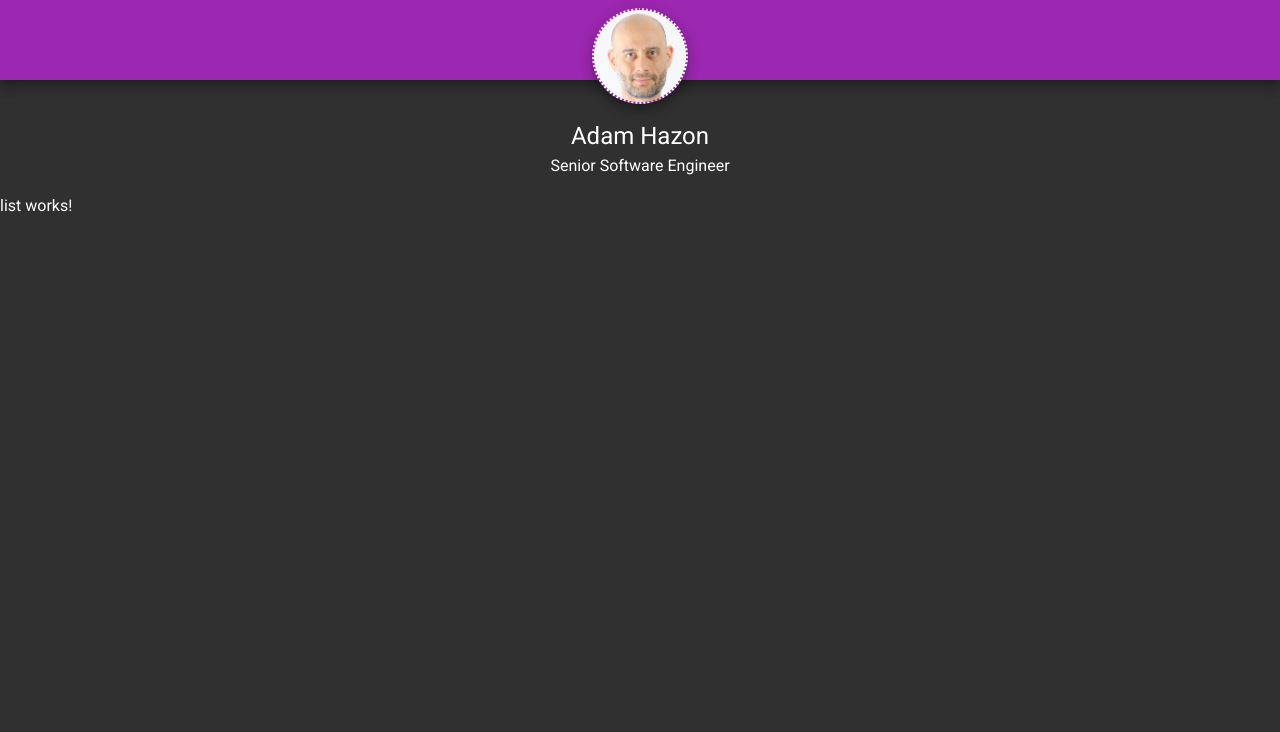
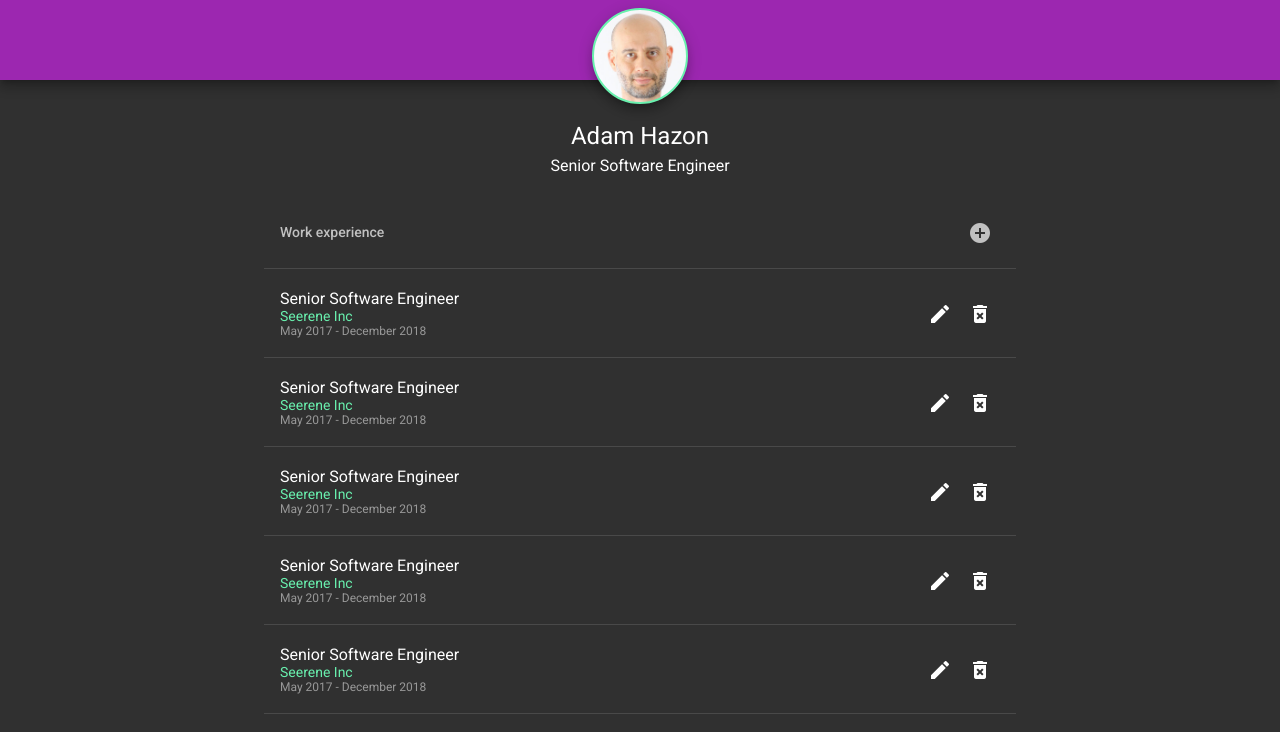
Before and after one commit to adamhazon/resume, an Angular app: page / in a window 1280 px wide. Shown: the top 732 px of the page. Built offline with nearby package versions, Linux system fonts and the light colour scheme.

Commit message:
Add roles list

```diff
--- a/package.json
+++ b/package.json
@@ -22,18 +22,19 @@
     "@angular/platform-browser-dynamic": "~7.1.0",
     "@angular/router": "~7.1.0",
     "core-js": "^2.5.4",
+    "moment": "^2.23.0",
     "rxjs": "~6.3.3",
     "tslib": "^1.9.0",
     "zone.js": "~0.8.26"
   },
   "devDependencies": {
-    "@angular-devkit/build-angular": "~0.11.0",
+    "@angular-devkit/build-angular": "^0.12.1",
     "@angular/cli": "~7.1.4",
     "@angular/compiler-cli": "~7.1.0",
     "@angular/language-service": "~7.1.0",
-    "@types/node": "~8.9.4",
     "@types/jasmine": "~2.8.8",
     "@types/jasminewd2": "~2.0.3",
+    "@types/node": "~8.9.4",
     "codelyzer": "~4.5.0",
     "jasmine-core": "~2.99.1",
     "jasmine-spec-reporter": "~4.2.1",
--- a/src/app/app.component.html
+++ b/src/app/app.component.html
@@ -1,9 +1,10 @@
-<header class="header">
-  <div class="header-background mat-elevation-z8">
-    <div class="profile-image mat-elevation-z8"></div>
-  </div>
-  <h1 class="mat-h1">Adam Hazon</h1>
-  <h2 class="mat-h3">Senior Software Engineer</h2>
+<header class="header mat-elevation-z8">
+  <div class="profile-image mat-elevation-z8"></div>
 </header>
 
-<router-outlet></router-outlet>
+<h1 class="mat-h1">Adam Hazon</h1>
+<h2 class="mat-h3">Senior Software Engineer</h2>
+
+<div class="content-wrapper">
+  <router-outlet></router-outlet>
+</div>
--- a/src/app/app.component.scss
+++ b/src/app/app.component.scss
@@ -1,17 +1,23 @@
-.header {
-  text-align: center;
-  position: relative;
-  z-index: 10;
+@import '../constants.scss';
 
-  h1 {
-    margin: 0;
-  }
+:host {
+  display: flex;
+  flex-direction: column;
+  align-items: center;
+  width: 100%;
+  padding-top: 120px;
+  overflow: hidden;
 
-  .header-background {
-    background-color: #9c27b0;
+  .header {
+    background-color: mat-color($primary);
+    width: 100%;
     height: 80px;
-    position: relative;
     margin-bottom: 40px;
+    text-align: center;
+    position: fixed;
+    top: 0;
+    left: 0;
+    z-index: 2;
 
     .profile-image {
       width: 96px;
@@ -24,8 +30,28 @@
       background-image: url('/assets/profile-image.jpg');
       background-size: contain;
       border-radius: 50%;
-      border: 2px dotted #9c27b0;
+      border: 2px solid mat-color($accent, A200);
       box-sizing: border-box;
     }
   }
+
+  h1 {
+    margin: 0;
+  }
+
+  .content-wrapper {
+    width: 100%;
+    max-width: 800px;
+    padding: 0 24px 24px;
+    box-sizing: border-box;
+  }
 }
+
+@media (max-width: 600px) {
+  :host {
+
+    .content-wrapper {
+      padding: 0 12px 24px;
+    }
+  }
+}
--- a/src/app/components/roles/list/list.component.html
+++ b/src/app/components/roles/list/list.component.html
@@ -1,3 +1,41 @@
-<p>
-  list works!
-</p>
+<p *ngIf="loading">Loading...</p>
+
+<mat-list class="roles-list" *ngIf="!loading
+  && roles && roles.length">
+  <h3 mat-subheader class="roles-header">
+    <span>Work experience</span>
+    <button mat-icon-button aria-label="Add Role"
+      class="add-role-button" (click)="addRole()">
+      <mat-icon>add_circle</mat-icon>
+    </button>
+  </h3>
+  <mat-divider></mat-divider>
+  <mat-list-item class="role-item"
+    *ngFor="let role of roles">
+    <h4 mat-line>{{ role.position }}</h4>
+    <h5 mat-line class="mat-accent">{{ role.company }}</h5>
+    <p mat-line class="role-dates">
+      {{ role.startDate | date: 'MMMM y' }}
+      - {{ role.endDate | date: 'MMMM y' }}
+    </p>
+    <button mat-icon-button aria-label="Edit Role"
+      class="edit" (click)="editRole(role)">
+      <mat-icon>edit</mat-icon>
+    </button>
+    <button mat-icon-button aria-label="Edit Role"
+      class="edit" (click)="deleteRole(role)">
+      <mat-icon>delete_forever</mat-icon>
+    </button>
+  </mat-list-item>
+</mat-list>
+
+<mat-list class="roles-list" *ngIf="!loading
+  && (!roles || roles && !roles.length)">
+    <h3 mat-subheader class="roles-header">
+      <span>No roles found</span>
+      <button mat-icon-button aria-label="Add Role"
+        class="add-role-button" (click)="addRole()">
+        <mat-icon>add_circle</mat-icon>
+      </button>
+    </h3>
+</mat-list>
--- a/src/app/components/roles/list/list.component.scss
+++ b/src/app/components/roles/list/list.component.scss
@@ -0,0 +1,30 @@
+@import '../../../../constants.scss';
+
+.roles-list {
+
+  .roles-header {
+    display: flex;
+    height: auto;
+
+    > span {
+      flex: 1;
+    }
+
+    .add-role-button {
+      flex: 0 0 auto;
+    }
+  }
+
+  .role-item {
+    border-bottom: 1px solid rgba(255,255,255,.12);
+
+    .role-dates {
+      font-size: 12px;
+      color: rgba(255, 255, 255, 0.5);
+    }
+
+    h5 {
+      color: mat-color($accent, A200);
+    }
+  }
+}
--- a/src/app/components/roles/list/list.component.ts
+++ b/src/app/components/roles/list/list.component.ts
@@ -1,4 +1,7 @@
 import { Component, OnInit } from '@angular/core';
+
+import { Role } from '../../../models/role.model';
+import { RolesService } from '../../../services/roles.service';
 
 @Component({
   selector: 'app-list',
@@ -7,9 +10,25 @@ import { Component, OnInit } from '@angular/core';
 })
 export class ListComponent implements OnInit {
 
-  constructor() { }
+  public loading = false;
+  public roles: Role[];
+
+  constructor(private service: RolesService) { }
 
   ngOnInit() {
+    this.service.getRoles().subscribe(roles => this.roles = roles);
+  }
+
+  addRole() {
+    console.log('Add Role');
+  }
+
+  editRole(role: Role) {
+    console.log('Edit Role');
+  }
+
+  deleteRole(role: Role) {
+    console.log('Delete Role');
   }
 
 }
--- a/src/app/services/roles.service.ts
+++ b/src/app/services/roles.service.ts
@@ -12,8 +12,8 @@ export class RolesService {
     id: 1,
     company: 'Seerene Inc',
     position: 'Senior Software Engineer',
-    startDate: '05-2017',
-    endDate: '12-2018',
+    startDate: '2017-05',
+    endDate: '2018-12',
     current: false,
     description: `
       • Worked in a SCRUM team, mainly on the Front-end side using Angular 4-6.
--- /dev/null
+++ b/src/constants.scss
@@ -0,0 +1,4 @@
+@import "~@angular/material/theming";
+
+$primary: mat-palette($mat-purple);
+$accent: mat-palette($mat-green);
--- a/src/styles.scss
+++ b/src/styles.scss
@@ -1,2 +1,16 @@
 html, body { height: 100%; }
 body { margin: 0; font-family: Roboto, "Helvetica Neue", sans-serif; }
+
+// Override Angular Material list styles on Mobile
+@media (max-width: 600px) {
+  body .mat-list-base {
+
+    .mat-subheader {
+      padding: 16px 0;
+    }
+
+    .mat-list-item .mat-list-item-content {
+      padding: 0;
+    }
+  }
+}
```
Also changed, not shown: src/app/app.module.ts (+9 -1 lines), 1 other file (tests, documents, lock files or other folders).
